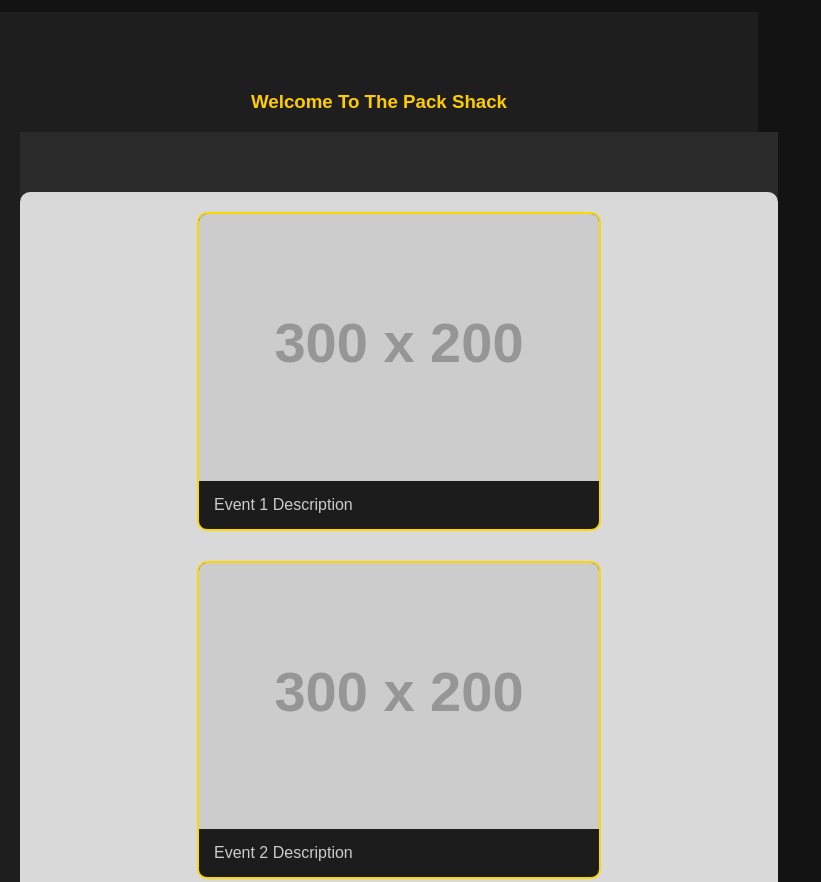
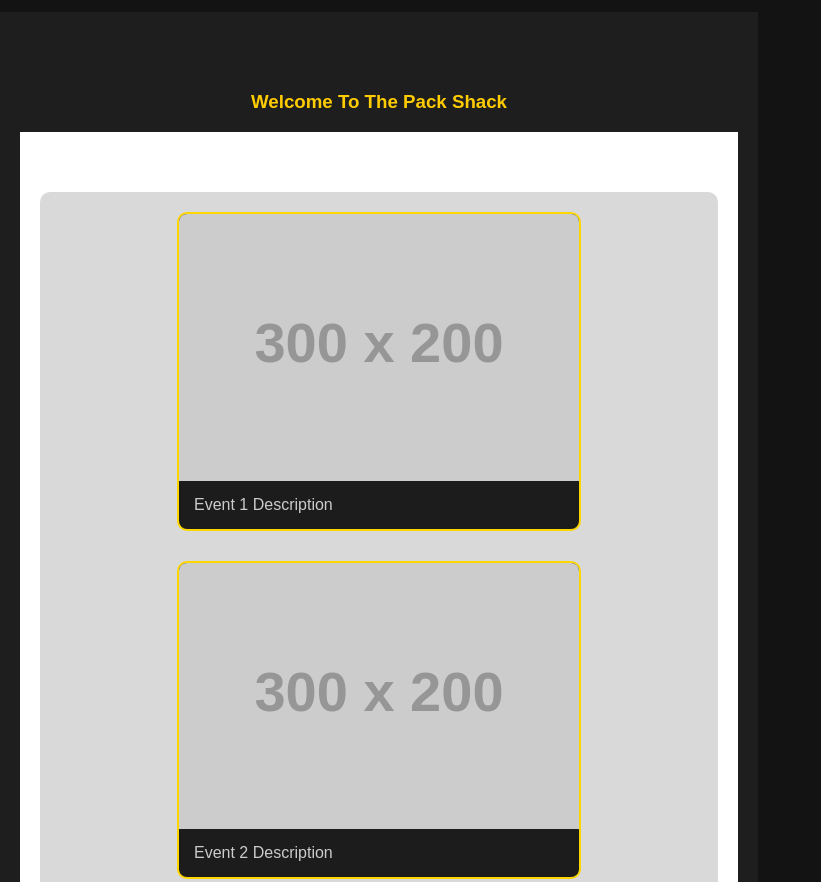
Before and after one commit to CaptainBananaGamingOfficial/Channel-Website, a plain HTML site: page index.html in a window 1280 px wide. Shown: the part 2940-3822 px from the top of the page, without its empty margins (0-821 px from the left). Drawn offline with Linux system fonts and the light colour scheme; placeholder pictures from the web are drawn by us.

Commit message:
Add files via upload

```diff
--- a/index.html
+++ b/index.html
@@ -84,33 +84,32 @@
 
 .white-panel {
   width: 100%;
-  background: rgb(43, 42, 42);
-  padding: 60px 20px;
-  box-sizing: panel-box;
+  background: white;
+  padding: 60px 0;
   display: flex;
   justify-content: center;
 }
 
 .pack-racks {
+  display: flex;
+  flex-direction: column;
+  gap: 40px;
   width: 100%;
   max-width: 1200px;
-  display: flex;
-  flex-direction: column;
-  align-items: center;
-  gap: 40px;
+  padding: 0 20px;
+  box-sizing: border-box;
 }
-
 
 .pack-rack {
   display: flex;
   justify-content: center;
-  flex-wrap: wrap;
   gap: 30px;
   background-color: #d9d9d9;
   padding: 20px;
   border-radius: 10px;
-  width: 100%;
+  flex-wrap: wrap;
 }
+
 
 .pack-card {
   background-color: #1c1c1c;
```
